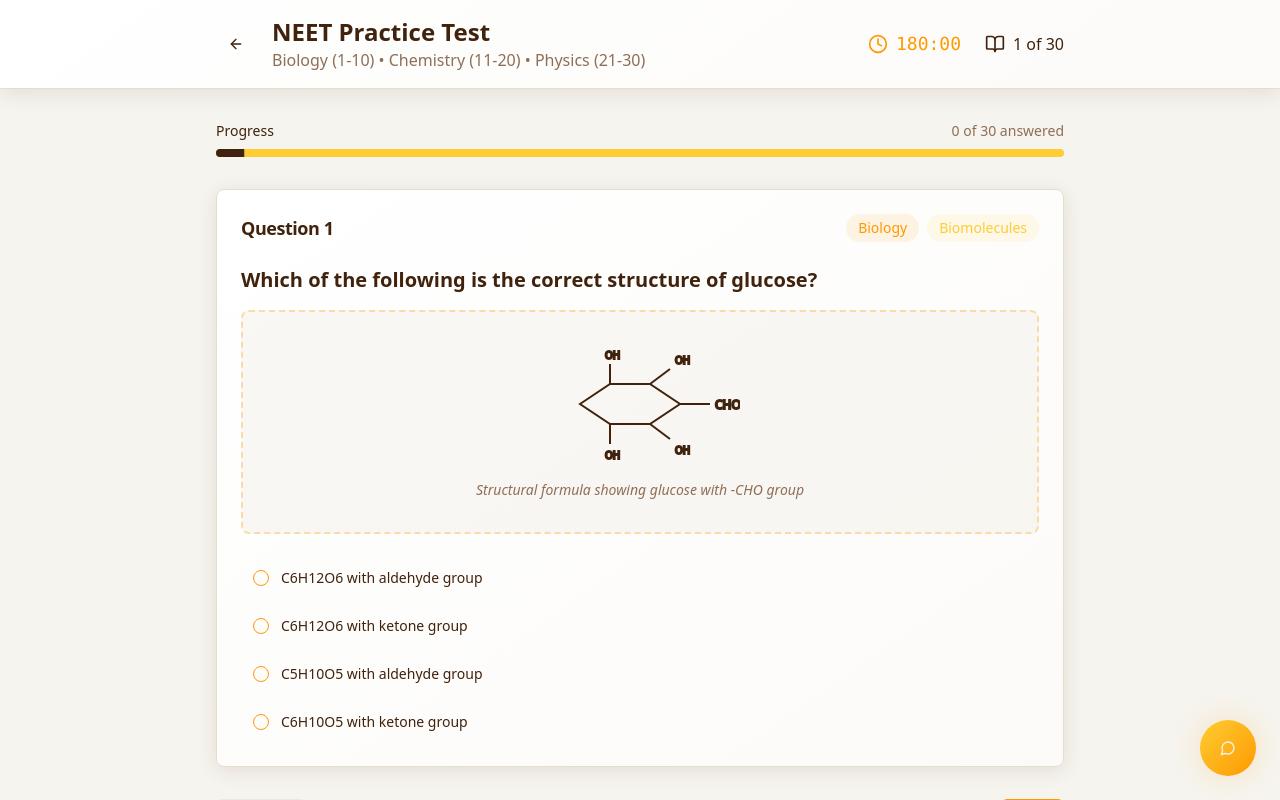
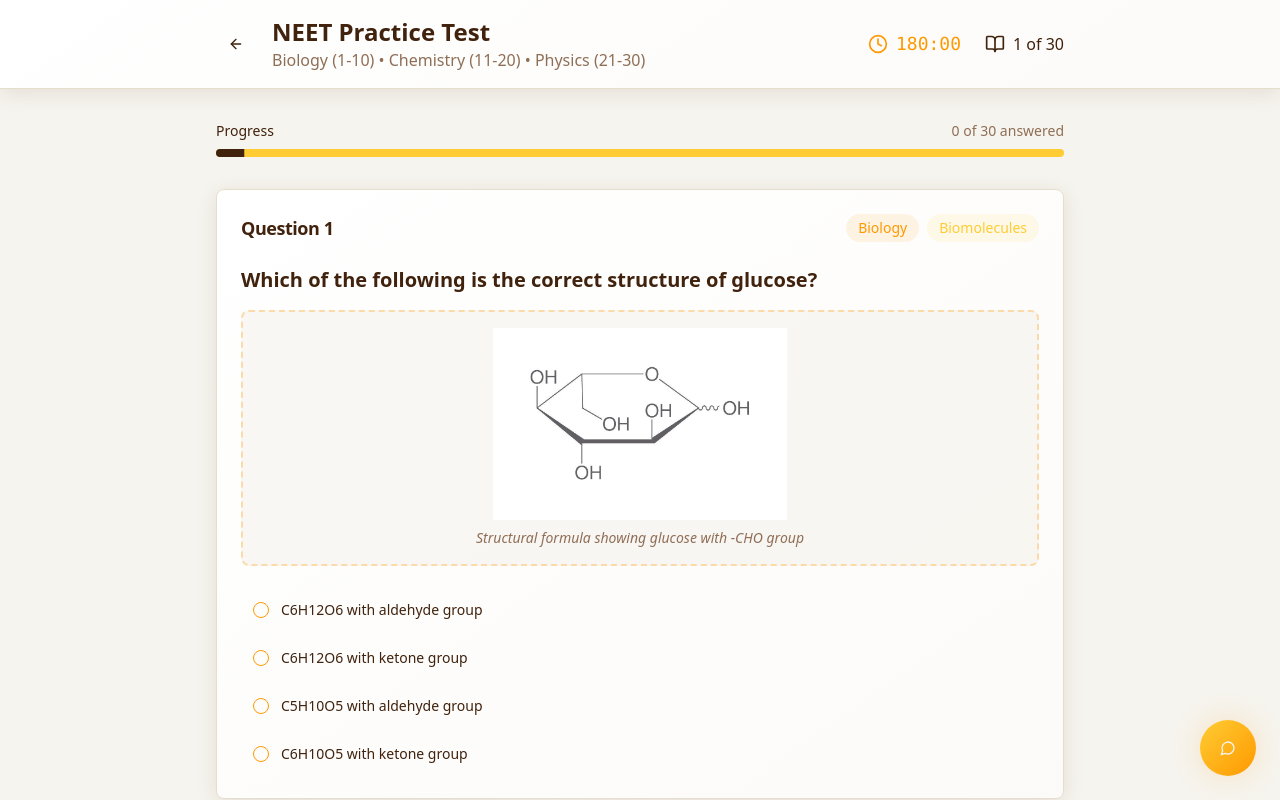
Before and after one commit to roshangeorge97/studywiz-genius, a React (Vite) app: page /test in a window 1280 px wide. Shown: the top 800 px of the page. Built offline with nearby package versions, Linux system fonts and the light colour scheme.

Commit message:
Reverted to commit a577d9fae7f8982f82cd4f24e2ceb99454a582a4

```diff
--- a/src/pages/TestTaking.tsx
+++ b/src/pages/TestTaking.tsx
@@ -338,79 +338,12 @@ const TestTaking = () => {
               </h2>
 
               {questions[currentQuestion].hasImage && (
-                <div className="bg-muted/30 border-2 border-dashed border-accent/30 rounded-lg p-8 mb-4 text-center">
-                  <div className="flex justify-center mb-4">
-                    {questions[currentQuestion].id === 1 ? (
-                      // Glucose structure representation
-                      <svg width="200" height="120" viewBox="0 0 200 120" className="text-foreground">
-                        <g stroke="currentColor" strokeWidth="2" fill="none">
-                          {/* Glucose ring structure */}
-                          <polygon points="40,60 70,40 110,40 140,60 110,80 70,80" strokeWidth="2" />
-                          {/* CHO group */}
-                          <line x1="140" y1="60" x2="170" y2="60" />
-                          <text x="175" y="65" fontSize="12" fill="currentColor">CHO</text>
-                          {/* OH groups */}
-                          <line x1="70" y1="40" x2="70" y2="20" />
-                          <text x="65" y="15" fontSize="10" fill="currentColor">OH</text>
-                          <line x1="110" y1="40" x2="130" y2="25" />
-                          <text x="135" y="20" fontSize="10" fill="currentColor">OH</text>
-                          <line x1="110" y1="80" x2="130" y2="95" />
-                          <text x="135" y="110" fontSize="10" fill="currentColor">OH</text>
-                          <line x1="70" y1="80" x2="70" y2="100" />
-                          <text x="65" y="115" fontSize="10" fill="currentColor">OH</text>
-                        </g>
-                      </svg>
-                    ) : questions[currentQuestion].id === 11 ? (
-                      // SN2 mechanism representation
-                      <svg width="250" height="100" viewBox="0 0 250 100" className="text-foreground">
-                        <g stroke="currentColor" strokeWidth="2" fill="none">
-                          {/* Nucleophile approach */}
-                          <circle cx="30" cy="50" r="8" />
-                          <text x="22" y="55" fontSize="12" fill="currentColor">Nu⁻</text>
-                          <line x1="38" y1="50" x2="80" y2="50" strokeDasharray="5,5" />
-                          {/* Carbon center */}
-                          <circle cx="100" cy="50" r="6" fill="currentColor" />
-                          <text x="95" y="55" fontSize="10" fill="white">C</text>
-                          {/* Leaving group */}
-                          <line x1="120" y1="50" x2="160" y2="50" strokeDasharray="5,5" />
-                          <circle cx="180" cy="50" r="8" />
-                          <text x="175" y="55" fontSize="12" fill="currentColor">X⁻</text>
-                          {/* Backside attack arrow */}
-                          <path d="M 40 30 Q 70 20 90 40" markerEnd="url(#arrowhead)" />
-                        </g>
-                      </svg>
-                    ) : questions[currentQuestion].id === 15 ? (
-                      // Benzene structure
-                      <svg width="150" height="150" viewBox="0 0 150 150" className="text-foreground">
-                        <g stroke="currentColor" strokeWidth="2" fill="none">
-                          {/* Benzene ring */}
-                          <polygon points="75,25 115,50 115,100 75,125 35,100 35,50" />
-                          {/* Inner circle representing delocalization */}
-                          <circle cx="75" cy="75" r="30" strokeDasharray="8,4" />
-                          {/* Carbon labels */}
-                          <text x="70" y="20" fontSize="10" fill="currentColor">C</text>
-                          <text x="120" y="55" fontSize="10" fill="currentColor">C</text>
-                          <text x="120" y="105" fontSize="10" fill="currentColor">C</text>
-                          <text x="70" y="135" fontSize="10" fill="currentColor">C</text>
-                          <text x="25" y="105" fontSize="10" fill="currentColor">C</text>
-                          <text x="25" y="55" fontSize="10" fill="currentColor">C</text>
-                        </g>
-                      </svg>
-                    ) : (
-                      // Default chemical structure icon
-                      <div className="w-32 h-32 rounded-full bg-accent/20 flex items-center justify-center">
-                        <svg width="64" height="64" viewBox="0 0 24 24" fill="none" className="text-accent">
-                          <circle cx="12" cy="12" r="3" stroke="currentColor" strokeWidth="2"/>
-                          <circle cx="6" cy="6" r="2" stroke="currentColor" strokeWidth="2"/>
-                          <circle cx="18" cy="6" r="2" stroke="currentColor" strokeWidth="2"/>
-                          <circle cx="6" cy="18" r="2" stroke="currentColor" strokeWidth="2"/>
-                          <circle cx="18" cy="18" r="2" stroke="currentColor" strokeWidth="2"/>
-                          <path d="m9 9 6 6" stroke="currentColor" strokeWidth="2"/>
-                          <path d="m15 9-6 6" stroke="currentColor" strokeWidth="2"/>
-                        </svg>
-                      </div>
-                    )}
-                  </div>
+                <div className="bg-muted/30 border-2 border-dashed border-accent/30 rounded-lg p-4 mb-4 text-center">
+                  <img
+                    src={`src/assets/glucose-image.jpeg`}
+                    alt={questions[currentQuestion].imageDescription || "Question related image"}
+                    className="mx-auto mb-2 max-h-48 object-contain"
+                  />
                   <p className="text-sm text-muted-foreground italic">
                     {questions[currentQuestion].imageDescription}
                   </p>
```
